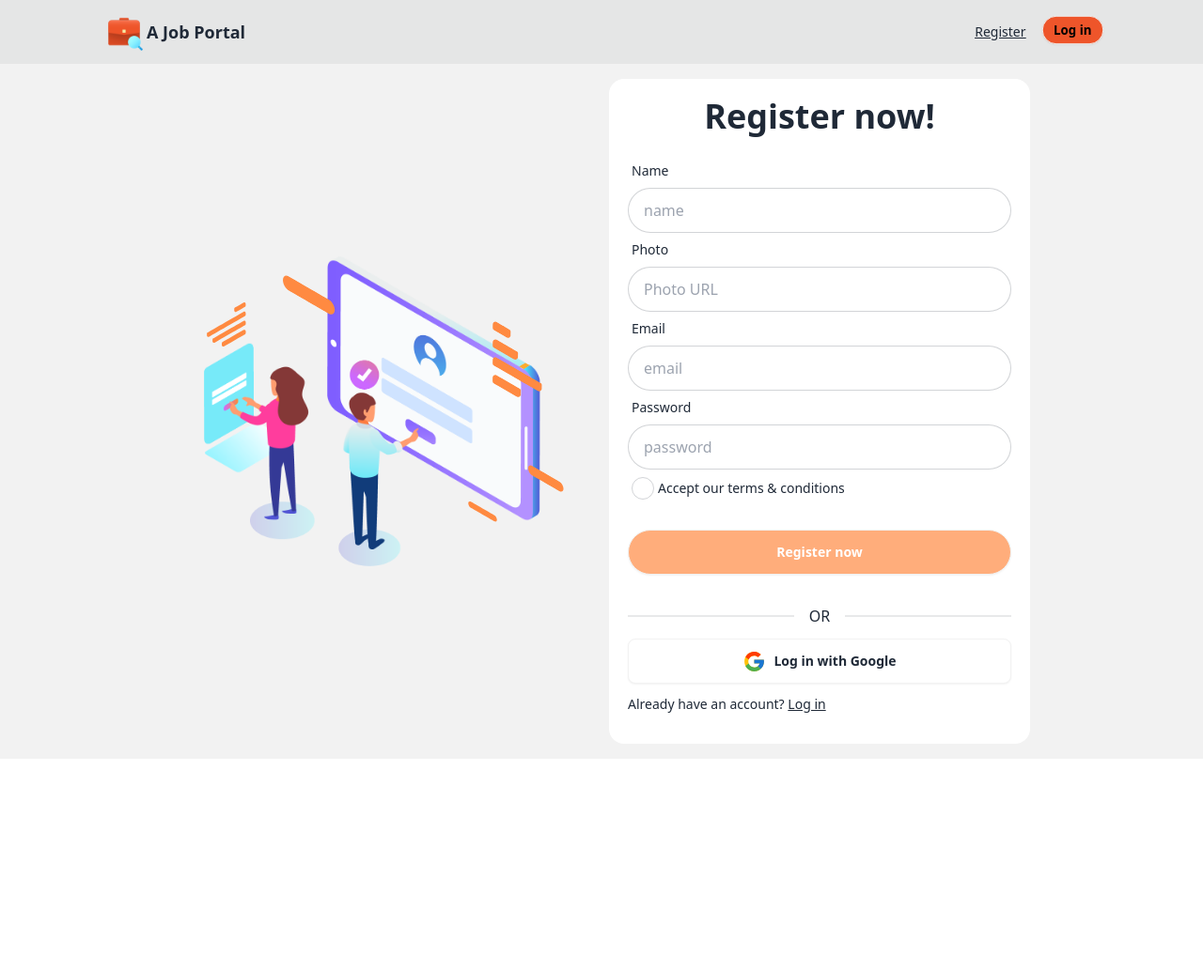
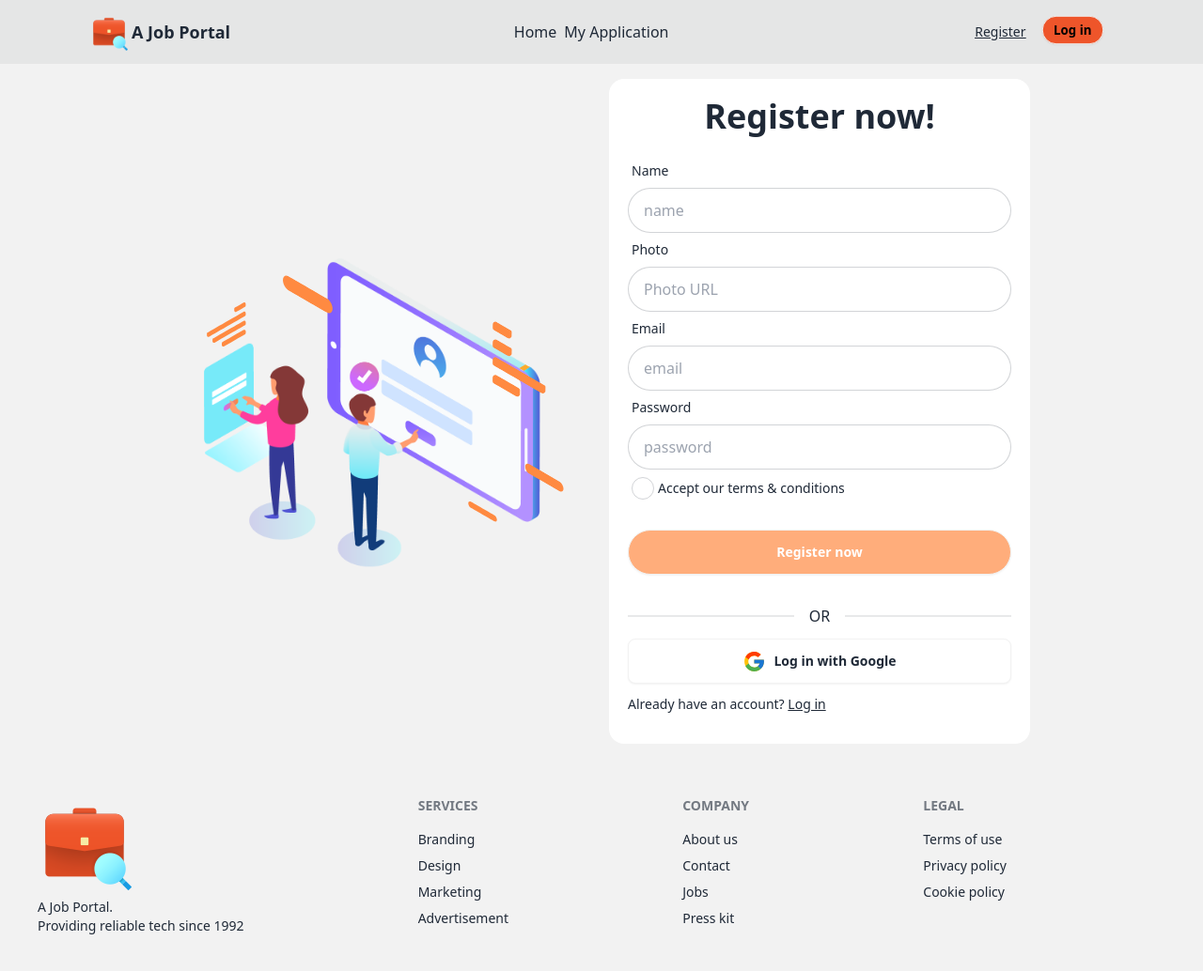
Before and after one commit to Sushanto171/a-job-portal, a React (Vite) app: page /register in a window 1280 px wide. Shown: the whole page at 94% size. Before the commit the page ends 808 px from the top, so only its background shows below. Built offline with nearby package versions, Linux system fonts and the light colour scheme; no server answers.

Commit message:
sign user and data seve database

```diff
--- a/package.json
+++ b/package.json
@@ -19,7 +19,8 @@
     "react-dom": "^18.3.1",
     "react-icons": "^5.4.0",
     "react-router-dom": "^7.0.2",
-    "sort-by": "^1.2.0"
+    "sort-by": "^1.2.0",
+    "sweetalert2": "^11.14.5"
   },
   "devDependencies": {
     "@eslint/js": "^9.15.0",
--- a/src/MainLayout/MainLayout.jsx
+++ b/src/MainLayout/MainLayout.jsx
@@ -10,7 +10,7 @@ const MainLayout = () => {
   //   return <span className="loading loading-spinner loading-xs"></span>;
   // }
   return (
-    <div>
+    <div className="flex flex-col min-h-screen justify-between">
       <Navbar />
       <Outlet />
       <Footer />
--- a/src/Provider/AuthProvider/AuthProvider.jsx
+++ b/src/Provider/AuthProvider/AuthProvider.jsx
@@ -17,7 +17,7 @@ const AuthProvider = ({ children }) => {
   const googleProvider = new GoogleAuthProvider();
 
   useEffect(() => {
-    const unSubscribe = onAuthStateChanged(auth, (currentUser) => {
+    const unSubscribe = onAuthStateChanged(auth, async (currentUser) => {
       if (createUser) {
         setUser(currentUser);
         setLoading(false);
@@ -28,10 +28,8 @@ const AuthProvider = ({ children }) => {
     });
     return () => {
       unSubscribe();
-      setLoading(false);
     };
   }, []);
-  // console.log(user);
 
   // sign out
   const signOutUser = () => {
@@ -60,6 +58,7 @@ const AuthProvider = ({ children }) => {
     createUser,
     signOutUser,
     setLoading,
+    setUser,
   };
   return (
     <AuthContext.Provider value={authInfo}>{children}</AuthContext.Provider>
--- a/src/Router/Router.jsx
+++ b/src/Router/Router.jsx
@@ -2,6 +2,7 @@ import { createBrowserRouter } from "react-router-dom";
 import MainLayout from "../MainLayout/MainLayout";
 import Home from "../pages/Home/Home";
 import LogIn from "../pages/LogIn/LogIn";
+import MyApplication from "../pages/MyApplication/MyApplication";
 import Register from "../pages/Register/Register";
 
 export const router = createBrowserRouter([
@@ -15,6 +16,10 @@ export const router = createBrowserRouter([
         element: <Home />,
       },
       {
+        path: "/my-application",
+        element: <MyApplication />,
+      },
+      {
         path: "/login",
         element: <LogIn />,
       },
--- a/src/pages/Common/Footer/Footer.jsx
+++ b/src/pages/Common/Footer/Footer.jsx
@@ -1,5 +1,38 @@
+import logo from "../../../assets/logo.png";
+
 const Footer = () => {
-  return <div></div>;
+  return (
+    <footer className="footer bg-base-200 text-base-content p-10">
+      <aside>
+        <img src={logo} alt="" />
+        <p>
+          A Job Portal.
+          <br />
+          Providing reliable tech since 1992
+        </p>
+      </aside>
+      <nav>
+        <h6 className="footer-title">Services</h6>
+        <a className="link link-hover">Branding</a>
+        <a className="link link-hover">Design</a>
+        <a className="link link-hover">Marketing</a>
+        <a className="link link-hover">Advertisement</a>
+      </nav>
+      <nav>
+        <h6 className="footer-title">Company</h6>
+        <a className="link link-hover">About us</a>
+        <a className="link link-hover">Contact</a>
+        <a className="link link-hover">Jobs</a>
+        <a className="link link-hover">Press kit</a>
+      </nav>
+      <nav>
+        <h6 className="footer-title">Legal</h6>
+        <a className="link link-hover">Terms of use</a>
+        <a className="link link-hover">Privacy policy</a>
+        <a className="link link-hover">Cookie policy</a>
+      </nav>
+    </footer>
+  );
 };
 
 export default Footer;
--- a/src/pages/Common/Navbar/Navbar.jsx
+++ b/src/pages/Common/Navbar/Navbar.jsx
@@ -1,16 +1,72 @@
-import { useContext } from "react";
-import { Link } from "react-router-dom";
-import logo from "../../../assets/icons8-job-seeker-100.png";
+import { useContext, useEffect, useState } from "react";
+import { Link, NavLink } from "react-router-dom";
+import Swal from "sweetalert2";
+import logo from "../../../assets/logo.png";
 import { AuthContext } from "./../../../Provider/AuthContext/AuthContext";
 
 const Navbar = () => {
-  const { user, signOutUser, loading } = useContext(AuthContext);
+  const {
+    user,
+    signOutUser,
+    setUser,
+    loading: globalLoading,
+  } = useContext(AuthContext);
+  const [loading, setLoading] = useState(true);
 
   const signOutHandler = () => {
     signOutUser().then(() => {
-      console.log("sign out success");
+      Swal.fire({
+        title: "sign out success",
+        timer: 2000,
+        showConfirmButton: false,
+      });
     });
   };
+
+  useEffect(
+    () => {
+      try {
+        const email = user?.email;
+        setLoading(true);
+        if (email) {
+          fetch(`http://localhost:5000/users/${email}`)
+            .then((res) => res.json())
+            .then((data) => {
+              setUser(data.data);
+            });
+        } else {
+          setUser(null);
+        }
+      } catch (error) {
+        // console.log(error);
+      } finally {
+        setLoading(false);
+      }
+    },
+    [user?.email],
+    setUser
+  );
+
+  const navLink = (
+    <>
+      <li>
+        <NavLink
+          to="/"
+          className={({ isActive }) => (isActive ? "underline" : "")}
+        >
+          Home
+        </NavLink>
+      </li>
+      <li>
+        <NavLink
+          to="/my-application"
+          className={({ isActive }) => (isActive ? "underline" : "")}
+        >
+          My Application
+        </NavLink>
+      </li>
+    </>
+  );
   const links = (
     <>
       {user ? (
@@ -42,9 +98,13 @@ const Navbar = () => {
     </>
   );
 
-  // if (loading) {
-  //   return <span className="loading loading-spinner loading-xs"></span>;
-  // }
+  if (loading || globalLoading) {
+    return (
+      <div className="flex justify-center items-center min-h-screen">
+        <span className="loading loading-spinner loading-xs"></span>
+      </div>
+    );
+  }
   return (
     <>
       <div className="drawer">
@@ -52,7 +112,7 @@ const Navbar = () => {
         <div className="drawer-content flex flex-col">
           {/* Navbar */}
           <div className="navbar bg-base-300 w-full px-5 sm:px-10 lg:px-24">
-            <div className="flex-none lg:hidden">
+            <div className="flex-none md:hidden">
               <label
                 htmlFor="my-drawer-3"
                 aria-label="open sidebar"
@@ -73,11 +133,18 @@ const Navbar = () => {
                 </svg>
               </label>
             </div>
-            <div className="mx-2 flex-1 px-2">
+            <div className="">
               <Link to={"/"} className="flex items-center gap-1 ">
                 <img src={logo} className="w-10" alt="" />{" "}
                 <span className="text-lg font-bold">A Job Portal</span>
               </Link>
+            </div>
+
+            <div className="flex-1 flex justify-between">
+              <ul className="hidden md:flex justify-center gap-2 flex-1 w-full">
+                {navLink}
+              </ul>
+              {user && <p>Welcome, Back! {user?.name}</p>}
             </div>
             <div className="hidden flex-none lg:block">
               <ul className="menu menu-horizontal">
@@ -87,7 +154,7 @@ const Navbar = () => {
             </div>
           </div>
         </div>
-        <div className="drawer-side">
+        <div className="drawer-side z-50">
           <label
             htmlFor="my-drawer-3"
             aria-label="close sidebar"
@@ -96,6 +163,7 @@ const Navbar = () => {
           <ul className="menu bg-base-200 min-h-full w-80 p-4">
             {/* Sidebar content here */}
             {links}
+            {navLink}
           </ul>
         </div>
       </div>
--- a/src/pages/Home/Banner/Banner.jsx
+++ b/src/pages/Home/Banner/Banner.jsx
@@ -6,7 +6,7 @@ import image from "../../../assets/developer/developer-team.jpg";
 
 const Banner = () => {
   return (
-    <div className="hero bg-base-200">
+    <div className="hero bg-base-100">
       <div className="hero-content grid grid-cols-1 md:grid-cols-2 gap-10">
         <motion.div
           animate={{ y: [50, 0] }}
@@ -16,10 +16,17 @@ const Banner = () => {
             ease: "easeInOut",
           }}
         >
-          <h1 h1 className="text-5xl font-bold">
-            Latest Jobs For You!
+          <h1 className="text-5xl font-bold">
+            Latest {""}
+            <motion.span
+              animate={{ color: ["#EE552A", "#ff9f33", "#f1bd24", "#ec812e"] }}
+              transition={{ duration: 3, delay: 1, repeat: Infinity }}
+            >
+              Jobs
+            </motion.span>{" "}
+            For You!
           </h1>
-          <p className="py-6">
+          <p className="py-6 opacity-80">
             Provident cupiditate voluptatem et in. Quaerat fugiat ut assumenda
             excepturi exercitationem quasi. In deleniti eaque aut repudiandae et
             a id nisi.
@@ -44,13 +51,13 @@ const Banner = () => {
               ease: "easeInOut",
             }}
             src={image}
-            className="max-w-72  shadow-2xl rounded-t-[40px] rounded-br-[40px] border-l-8 border-b-8 border-[#EE552A]"
+            className="max-w-72  shadow-2xl rounded-t-[40px] rounded-br-[40px] border-l-4 border-b-4 border-[#EE552A]"
           />
           <motion.img
             animate={{ x: [100, 120, 100] }}
             transition={{ duration: 3, delay: 1.5, repeat: Infinity }}
             src={image1}
-            className="max-w-60  mt-16 shadow-2xl rounded-t-[40px] rounded-br-[40px] border-l-8 border-b-8 border-[#EE552A] object-cover"
+            className="max-w-60  mt-16 shadow-2xl rounded-t-[40px] rounded-br-[40px] border-l-4 border-b-4 border-[#EE552A] object-cover"
           />
         </div>
       </div>
--- /dev/null
+++ b/src/pages/MyApplication/MyApplication.jsx
@@ -0,0 +1,5 @@
+const MyApplication = () => {
+  return <div></div>;
+};
+
+export default MyApplication;
--- a/src/pages/Register/Register.jsx
+++ b/src/pages/Register/Register.jsx
@@ -1,11 +1,34 @@
 import Lottie from "lottie-react";
-import { useContext } from "react";
+import { useContext, useState } from "react";
 import { FcGoogle } from "react-icons/fc";
-import { Link } from "react-router-dom";
+import { Link, useNavigate } from "react-router-dom";
+import Swal from "sweetalert2";
 import { AuthContext } from "../../Provider/AuthContext/AuthContext";
 import animation from "..//..//assets/Lotie/login.json";
 const Register = () => {
   const { createUser, loading } = useContext(AuthContext);
+  const navigate = useNavigate();
+  const [error, setError] = useState("");
+  const [success, setSuccess] = useState("");
+
+  const passwordValidation = (e) => {
+    const password = e.target.value;
+    setError("");
+    setSuccess("");
+    // password validation
+    if (!/[a-z]/.test(password)) {
+      return setError("At least one lowercase");
+    } else if (!/[A-Z]/.test(password)) {
+      return setError("At least one Uppercase");
+    } else if (!/\d/.test(password)) {
+      return setError("At least one digit");
+    } else if (password.length < 6) {
+      return setError("Password must be 6 character or longer ");
+    } else {
+      setSuccess("Your password is very strong 💪");
+      setError("");
+    }
+  };
 
   const loginFormHandler = (e) => {
     e.preventDefault();
@@ -15,15 +38,49 @@ const Register = () => {
     const name = form.name.value;
     const photo = form.photo.value;
     const terms = form.terms.checked;
-    console.log({ email, password, name, photo, terms });
+    const userData = { email, name, photo, terms };
 
+    if (error) {
+      return error;
+    }
     createUser(email, password)
       .then((res) => {
-        console.log(res.user);
+        try {
+          fetch("http://localhost:5000/users", {
+            method: "POST",
+            headers: { "content-type": "application/json" },
+            body: JSON.stringify(userData),
+          })
+            .then((res) => res.json())
+            .then((data) => {
+              if (data.success) {
+                Swal.fire({
+                  title: data.message,
+                  timer: 2000,
+                  showConfirmButton: false,
+                });
+                navigate("/");
+                form.reset();
+              } else {
+                Swal.fire({
+                  title: data.message,
+                  timer: 2000,
+                  showConfirmButton: false,
+                });
+              }
+            });
+        } catch (error) {
+          Swal.fire({
+            title: data.message,
+            timer: 2000,
+          });
+        }
       })
       .catch((error) => {
-        console.log(error);
+        setError(error);
       });
+    setError("");
+    setSuccess("");
   };
   return (
     <>
@@ -73,7 +130,7 @@ const Register = () => {
                   required
                 />
               </div>
-              <div className="form-control">
+              <div className="form-control relative">
                 <label className="label">
                   <span className="label-text">Password</span>
                 </label>
@@ -83,7 +140,18 @@ const Register = () => {
                   placeholder="password"
                   className="input input-bordered rounded-full"
                   required
+                  onChange={passwordValidation}
                 />
+                {error && (
+                  <p className="text-error text-xs absolute bottom-5 right-4">
+                    {error}
+                  </p>
+                )}
+                {success && (
+                  <p className="text-success text-xs absolute bottom-5 right-4">
+                    {success}
+                  </p>
+                )}
                 <div className="form-control">
                   <label className="cursor-pointer label flex-row-reverse justify-end gap-1">
                     <span className="label-text">
```
Also changed, not shown: src/assets/logo.png (renamed from src/assets/icons8-job-seeker-100.png), 1 other file (tests, documents, lock files or other folders).
